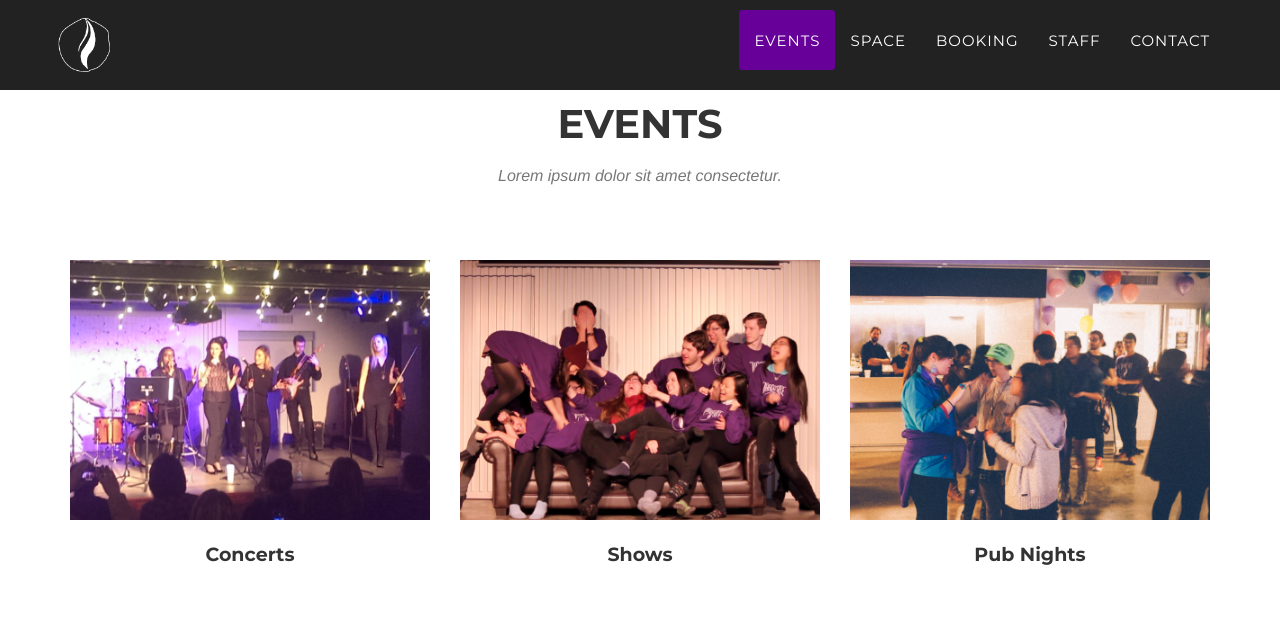
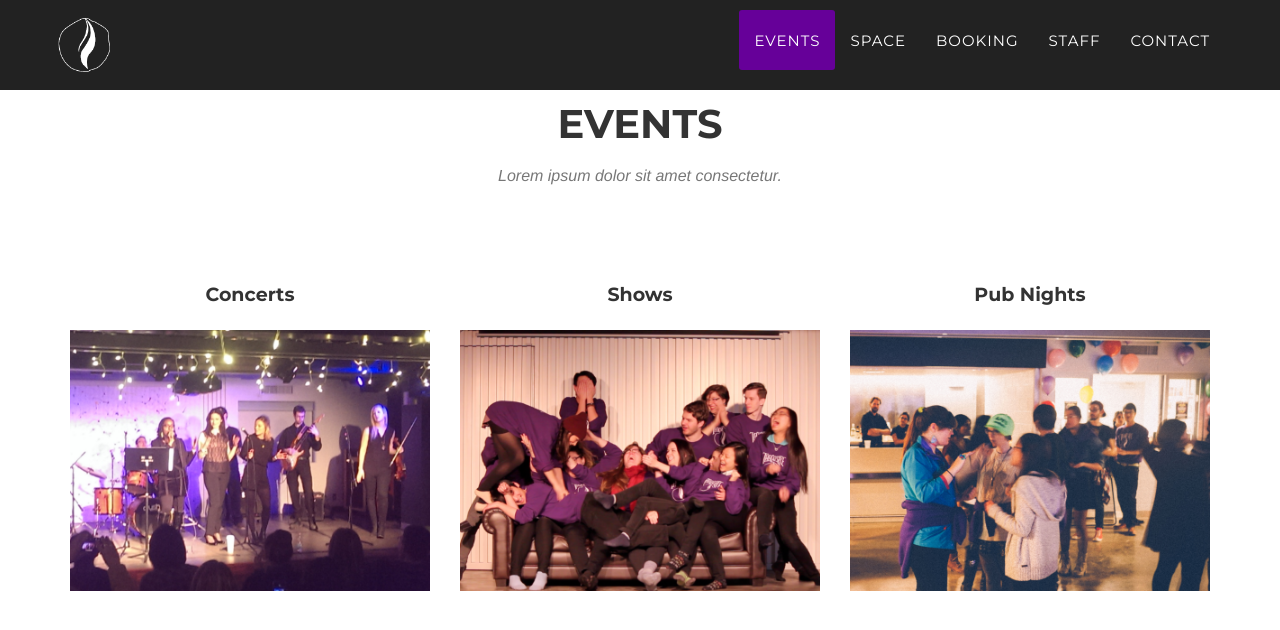
Before and after one commit to ryanfan/cats-eye-revamped, a Jekyll site: the page built from index.html, in a window 1280 px wide and 900 px high, scrolled down 948 px. Shown: the top 630 px of the window. Built offline with Jekyll 4.4.1, drawn with Linux system fonts in a browser that asks for light colours; some web fonts are replaced.

Commit message:
Moved titles above images

```diff
--- a/_includes/portfolio_grid.html
+++ b/_includes/portfolio_grid.html
@@ -10,6 +10,11 @@
             <div class="row">
             {% for post in site.posts %}
                 <div class="col-md-4 col-sm-6 portfolio-item">
+
+                    <div class="portfolio-caption">
+                        <h4>{{ post.title }}</h4>
+                        <p class="text-muted">{{ post.subtitle }}</p>
+                    </div>
                     <a href="#portfolioModal{{ post.modal-id }}" class="portfolio-link" data-toggle="modal">
                         <div class="portfolio-hover">
                             <div class="portfolio-hover-content">
@@ -18,10 +23,6 @@
                         </div>
                         <img src="img/portfolio/{{ post.thumbnail }}" class="img-responsive" alt="">
                     </a>
-                    <div class="portfolio-caption">
-                        <h4>{{ post.title }}</h4>
-                        <p class="text-muted">{{ post.subtitle }}</p>
-                    </div>
                 </div>
             {% endfor %}
             </div>
--- a/_includes/services.html
+++ b/_includes/services.html
@@ -9,6 +9,7 @@
             </div>
             <div class="row text-center">
                 <div class="col-md-4">
+                    <h4 class="service-heading">Venue</h4>
                     <a href="#portfolioModalVenue" class="portfolio-link" data-toggle="modal">
                         <span class="fa-stack fa-5x">
                             <i class="fa fa-circle fa-stack-2x text-primary"></i>
@@ -19,10 +20,10 @@
                             </div>
                         </span>
                     </a>
-                    <h4 class="service-heading">Venue</h4>
                     <p class="text-muted">Lorem ipsum dolor sit amet, consectetur adipisicing elit. Minima maxime quam architecto quo inventore harum ex magni, dicta impedit.</p>
                 </div>
                 <div class="col-md-4">
+                    <h4 class="service-heading">Audio</h4>
                     <a href="#portfolioModalAudio" class="portfolio-link" data-toggle="modal">
                         <span class="fa-stack fa-5x">
                             <i class="fa fa-circle fa-stack-2x text-primary"></i>
@@ -33,10 +34,10 @@
                             </div>
                         </span>
                     </a>
-                    <h4 class="service-heading">Audio</h4>
                     <p class="text-muted">Lorem ipsum dolor sit amet, consectetur adipisicing elit. Minima maxime quam architecto quo inventore harum ex magni, dicta impedit.</p>
                 </div>
                 <div class="col-md-4">
+                    <h4 class="service-heading">Tech</h4>
                     <a href="#portfolioModalTech" class="portfolio-link" data-toggle="modal">
                         <span class="fa-stack fa-5x">
                             <i class="fa fa-circle fa-stack-2x text-primary"></i>
@@ -47,7 +48,6 @@
                             </div>
                         </span>
                     </a>
-                    <h4 class="service-heading">Tech</h4>
                     <p class="text-muted">Lorem ipsum dolor sit amet, consectetur adipisicing elit. Minima maxime quam architecto quo inventore harum ex magni, dicta impedit.</p>
                 </div>
             </div>
--- a/_includes/team.html
+++ b/_includes/team.html
@@ -11,8 +11,8 @@
                 {% for member in site.people %}
                 <div class="col-sm-4">
                     <div class="team-member">
+                        <h4>{{ member.name }}</h4>
                         <img src="img/team/{{ member.pic }}.jpg" class="img-responsive img-circle" alt="">
-                        <h4>{{ member.name }}</h4>
                         <p class="text-muted">{{ member.position }}</p>
                         <ul class="list-inline social-buttons">
                             {% for network in member.social %}
@@ -25,11 +25,10 @@
                 {% endfor %}
                 <div class="col-sm-4">
                     <div class="team-member">
+                        <h4>Subcommitee</h4>
                         <a href="#portfolioModalMembers" class="portfolio-link" data-toggle="modal">
                             <img src="img/team/3.jpg" class="img-responsive img-circle" alt="">
                         </a>
-
-                        <h4>Subcommitee</h4>
                         <p class="text-muted">2015-2016</p>
                         <ul class="list-inline social-buttons">
                             <li><a href="http://twitter.com/viccateseye"><i class="fa fa-twitter"></i></a>
```
